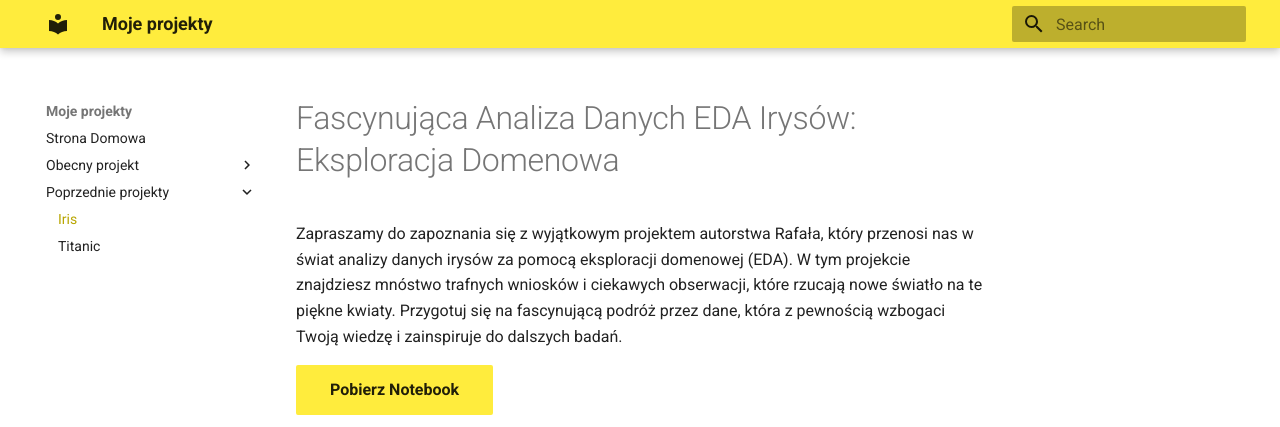
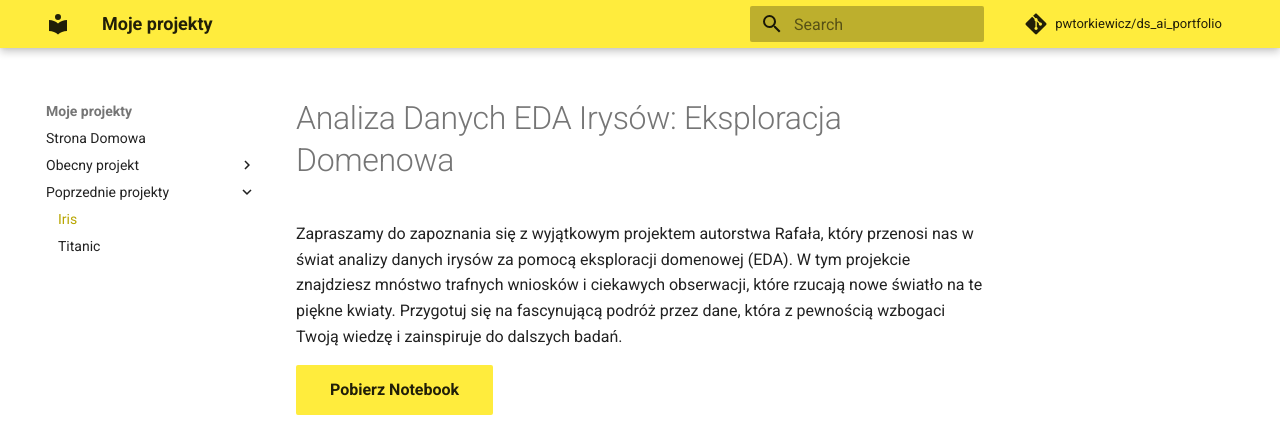
Before and after one commit to pwtorkiewicz/ds_ai_portfolio, an MkDocs documentation site: the page built from docs/iris/index.md, in a window 1280 px wide, cut to the strip 0-427 px from the top of the page. Built offline with MkDocs 1.6.1 and Material for MkDocs 9.7.7, drawn with Linux system fonts in a browser that asks for light colours; comment, search, counter and statistics services are not loaded.

Commit message:
change with description

```diff
--- a/docs/iris/index.md
+++ b/docs/iris/index.md
@@ -1,5 +1,5 @@
 
-# Fascynująca Analiza Danych EDA Irysów: Eksploracja Domenowa
+# Analiza Danych EDA Irysów: Eksploracja Domenowa
 
 Zapraszamy do zapoznania się z wyjątkowym projektem autorstwa Rafała, który przenosi nas w świat analizy danych irysów za pomocą eksploracji domenowej (EDA). W tym projekcie znajdziesz mnóstwo trafnych wniosków i ciekawych obserwacji, które rzucają nowe światło na te piękne kwiaty. Przygotuj się na fascynującą podróż przez dane, która z pewnością wzbogaci Twoją wiedzę i zainspiruje do dalszych badań.
 
--- a/mkdocs.yml
+++ b/mkdocs.yml
@@ -2,6 +2,9 @@ site_name: Moje projekty
 site_author: Maciej Sobczak
 site_description: >-
     Portfolio moich wspaniałych projektów z Data Science i AI!
+
+repo_name: pwtorkiewicz/ds_ai_portfolio
+repo_url: https://github.com/pwtorkiewicz/ds_ai_portfolio
 
 theme:
   name: material
```
Also changed, not shown: 1 other file.
